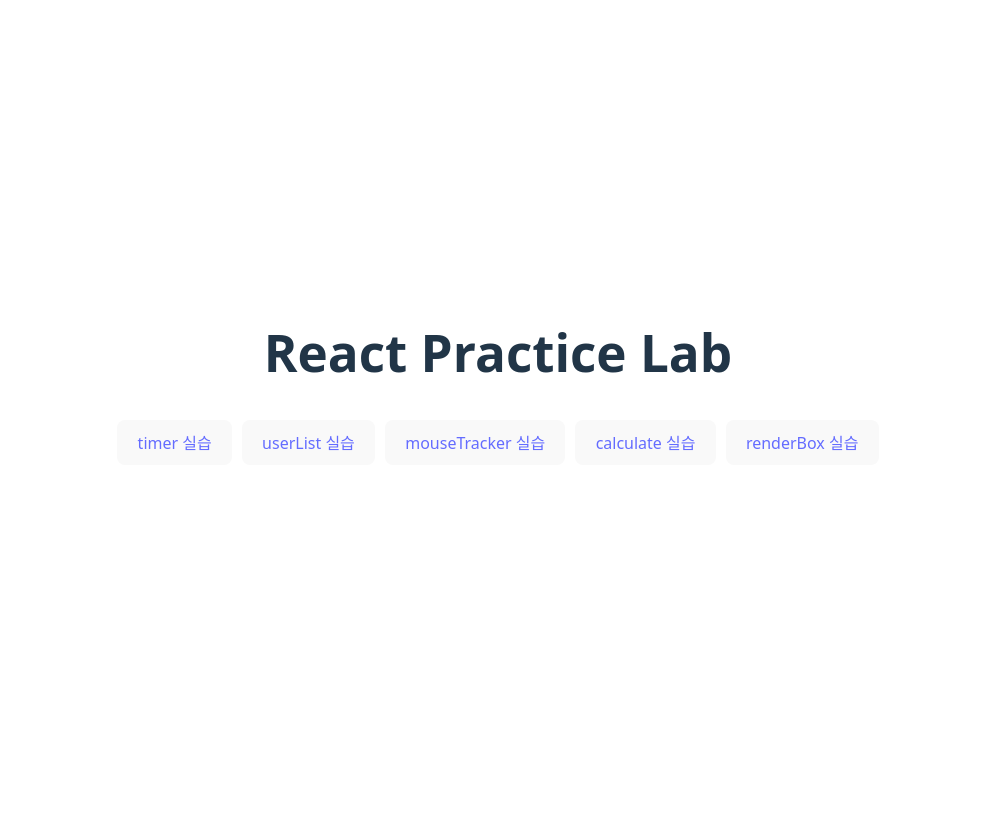
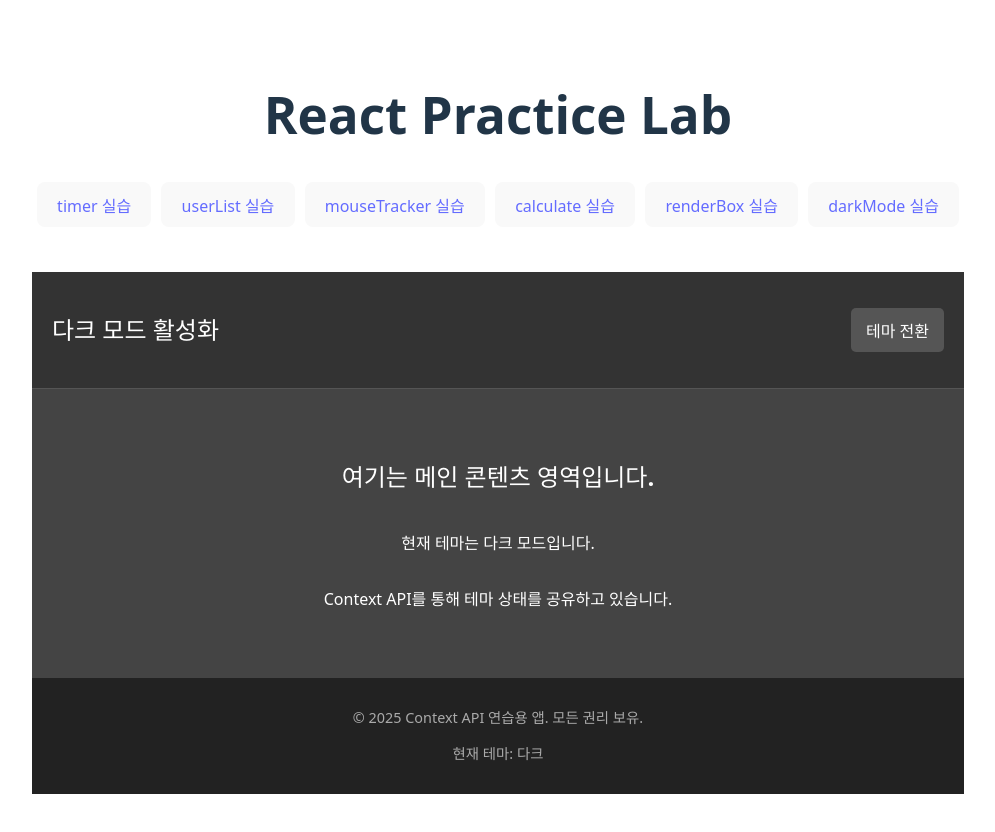
Before and after one commit to dbwlsyyy/2025-summer-study, a React (Vite) app: page /darkMode in a window 1280 px wide. Shown: the top 832 px of the page, without its empty margins (142-1137 px from the left). Before the commit the page ends 800 px from the top, so only its background shows below. Built offline with nearby package versions, Linux system fonts and the light colour scheme.

Commit message:
week1: useContext 실습

```diff
--- a/src/App.jsx
+++ b/src/App.jsx
@@ -5,6 +5,7 @@ import UseEffectTimer from './week1-js-react/useEffect/UseEffectTimer';
 import UseEffectMouse from './week1-js-react/useEffect/UseEffectMouse';
 import Calculate from './week1-js-react/useMemo/Calculate';
 import RenderBox from './week1-js-react/useCallback/RenderBox';
+import DarkMode from './week1-js-react/useContext/DarkMode';
 
 function App() {
     return (
@@ -28,6 +29,9 @@ function App() {
                     <button className="btn">
                         <Link to="/renderBox">renderBox 실습</Link>
                     </button>
+                    <button className="btn">
+                        <Link to="/darkMode">darkMode 실습</Link>
+                    </button>
                 </nav>
 
                 <Routes>
@@ -36,6 +40,7 @@ function App() {
                     <Route path="/mouseTracker" element={<UseEffectMouse />} />
                     <Route path="/calculate" element={<Calculate />} />
                     <Route path="/renderBox" element={<RenderBox />} />
+                    <Route path="/darkMode" element={<DarkMode />} />
                 </Routes>
             </div>
         </Router>
--- /dev/null
+++ b/src/week1-js-react/useContext/Content.jsx
@@ -0,0 +1,28 @@
+// Content.js
+import React, { useContext } from 'react';
+import { ThemeContext } from './ThemeContext'; // ThemeContext 임포트
+
+function Content() {
+    const { isDark } = useContext(ThemeContext); // isDark 상태만 가져옴
+
+    const contentStyle = {
+        backgroundColor: isDark ? '#444' : '#fff', // 다크 모드면 중간 어둡기, 아니면 흰색
+        color: isDark ? '#fff' : '#333', // 텍스트 색상
+        padding: '50px',
+        display: 'flex',
+        flexDirection: 'column',
+        justifyContent: 'center',
+        alignItems: 'center',
+        textAlign: 'center',
+    };
+
+    return (
+        <main style={contentStyle}>
+            <h2>여기는 메인 콘텐츠 영역입니다.</h2>
+            <p>현재 테마는 {isDark ? '다크 모드' : '라이트 모드'}입니다.</p>
+            <p>Context API를 통해 테마 상태를 공유하고 있습니다.</p>
+        </main>
+    );
+}
+
+export default Content;
--- /dev/null
+++ b/src/week1-js-react/useContext/DarkMode.jsx
@@ -0,0 +1,15 @@
+import React, { useState } from 'react';
+import { ThemeContext } from './ThemeContext';
+import Page from './Page';
+
+function DarkMode() {
+    const [isDark, setIsDark] = useState(true);
+
+    return (
+        <ThemeContext.Provider value={{ isDark, setIsDark }}>
+            <Page />
+        </ThemeContext.Provider>
+    );
+}
+
+export default DarkMode;
--- /dev/null
+++ b/src/week1-js-react/useContext/Footer.jsx
@@ -0,0 +1,25 @@
+// Footer.js
+import React, { useContext } from 'react';
+import { ThemeContext } from './ThemeContext'; // ThemeContext 임포트
+
+function Footer() {
+    const { isDark } = useContext(ThemeContext); // isDark 상태만 가져옴
+
+    const footerStyle = {
+        backgroundColor: isDark ? '#222' : '#e0e0e0', // 다크 모드면 더 어둡게, 아니면 밝게
+        color: isDark ? '#aaa' : '#666', // 텍스트 색상
+        padding: '15px',
+        textAlign: 'center',
+        fontSize: '0.9em',
+        borderTop: isDark ? '1px solid #444' : '1px solid #eee',
+    };
+
+    return (
+        <footer style={footerStyle}>
+            <p>© 2025 Context API 연습용 앱. 모든 권리 보유.</p>
+            <p>현재 테마: {isDark ? '다크' : '라이트'}</p>
+        </footer>
+    );
+}
+
+export default Footer;
--- /dev/null
+++ b/src/week1-js-react/useContext/Header.jsx
@@ -0,0 +1,41 @@
+// Header.js
+import React, { useContext } from 'react';
+import { ThemeContext } from './ThemeContext'; // ThemeContext 임포트
+
+function Header() {
+    // useContext 훅으로 ThemeContext의 value를 가져옴
+    const { isDark, setIsDark } = useContext(ThemeContext);
+
+    const headerStyle = {
+        backgroundColor: isDark ? '#333' : '#f0f0f0', // 다크 모드면 어둡게, 아니면 밝게
+        color: isDark ? '#fff' : '#333', // 텍스트 색상
+        padding: '20px',
+        textAlign: 'center',
+        display: 'flex',
+        justifyContent: 'space-between',
+        alignItems: 'center',
+        borderBottom: isDark ? '1px solid #555' : '1px solid #ddd',
+    };
+
+    return (
+        <header style={headerStyle}>
+            <h2>{isDark ? '다크 모드' : '라이트 모드'} 활성화</h2>
+            <button
+                onClick={() => setIsDark(!isDark)} // setIsDark 함수로 isDark 상태 토글
+                style={{
+                    padding: '10px 15px',
+                    fontSize: '1em',
+                    cursor: 'pointer',
+                    backgroundColor: isDark ? '#555' : '#ccc',
+                    color: isDark ? '#fff' : '#333',
+                    border: 'none',
+                    borderRadius: '5px',
+                }}
+            >
+                테마 전환
+            </button>
+        </header>
+    );
+}
+
+export default Header;
--- /dev/null
+++ b/src/week1-js-react/useContext/Page.jsx
@@ -0,0 +1,22 @@
+import React from 'react';
+import Header from './Header';
+import Content from './Content';
+import Footer from './Footer';
+
+function Page() {
+    return (
+        <div
+            style={{
+                display: 'flex',
+                flexDirection: 'column',
+                minHeight: '100vh',
+            }}
+        >
+            <Header />
+            <Content />
+            <Footer />
+        </div>
+    );
+}
+
+export default Page;
--- /dev/null
+++ b/src/week1-js-react/useContext/ThemeContext.js
@@ -0,0 +1,3 @@
+import { createContext } from 'react';
+
+export const ThemeContext = createContext(null);
```
